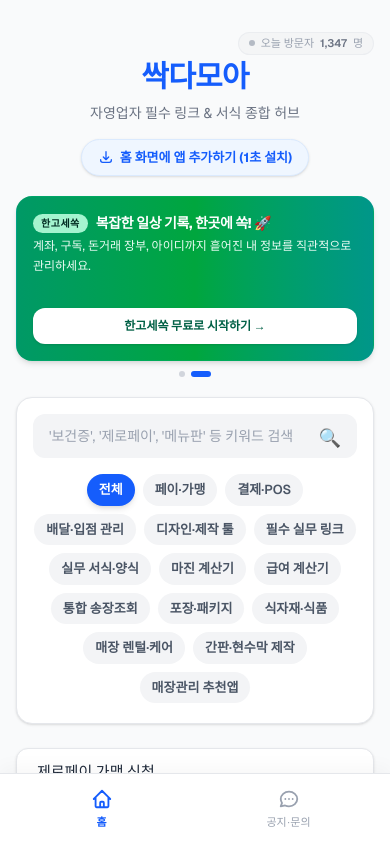
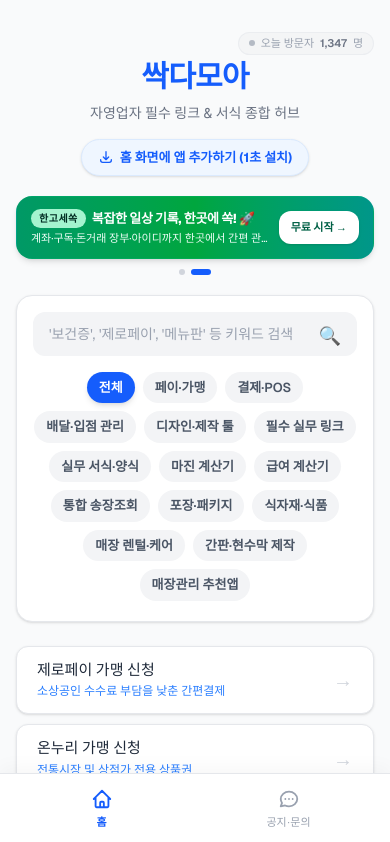
Before and after one commit to hannune-s/ssakdamoa, a Next.js app: page / in a window 390 px wide. Shown: the top 842 px of the page. Built offline with nearby package versions, Linux system fonts and the light colour scheme; no server answers; the database is empty.

Commit message:
style: optimize sliding promo banners for mobile viewport

```diff
--- a/src/app/page.tsx
+++ b/src/app/page.tsx
@@ -114,8 +114,11 @@ const PROMO_BANNERS = [
     badge: '문자비 0원',
     badgeClass: 'bg-yellow-300 text-[#5F0080]',
     title: '라이브 홈쇼핑을 내 매장으로! 매출 폭발 1초 전단지 🚀',
+    mobileTitle: '매출 폭발! 1초 스마트 전단지 🚀',
     subtitle: '비싼 문자비 평생 0원! 3초 세일 등록과 실시간 품절 푸시 알림으로 단골 지갑을 여세요.',
+    mobileSubtitle: '문자비 평생 0원! 3초 세일 등록 & 실시간 품절 푸시 알림',
     buttonText: '1초 모바일 전단지 무료 체험 →',
+    mobileButtonText: '무료 체험 →',
     url: 'https://www.nao3.kr/',
     bgClass: 'bg-gradient-to-r from-[#5F0080] via-purple-800 to-fuchsia-800 hover:from-[#4a0063] hover:to-fuchsia-900 border-purple-500/30',
     subTextClass: 'text-purple-100',
@@ -125,9 +128,12 @@ const PROMO_BANNERS = [
     id: 'hangose',
     badge: '한고세쏙',
     badgeClass: 'bg-emerald-200 text-emerald-950',
-    title: '복잡한 일상 기록, 한곳에 쏙! 🚀',
+    title: '복잡한 일상·매장 기록, 한곳에 쏙! 🚀',
+    mobileTitle: '복잡한 일상 기록, 한곳에 쏙! 🚀',
     subtitle: '계좌, 구독, 돈거래 장부, 아이디까지 흩어진 내 정보를 직관적으로 관리하세요.',
+    mobileSubtitle: '계좌·구독·돈거래 장부·아이디까지 한곳에서 간편 관리',
     buttonText: '한고세쏙 무료로 시작하기 →',
+    mobileButtonText: '무료 시작 →',
     url: 'https://hangose-me.vercel.app/landing.html',
     bgClass: 'bg-gradient-to-r from-emerald-600 via-green-600 to-teal-600 hover:from-emerald-700 hover:to-teal-700 border-emerald-500/30',
     subTextClass: 'text-emerald-50',
@@ -495,23 +501,26 @@ export default function Home() {
                 href={banner.id === 'hangose' ? hangoseUrl : banner.url}
                 target="_blank"
                 rel="noopener noreferrer"
-                className={`w-full shrink-0 ${banner.bgClass} p-4 sm:px-5 sm:py-4 text-white flex flex-col sm:flex-row sm:items-center justify-between gap-3 transition-colors group border`}
+                className={`w-full shrink-0 ${banner.bgClass} px-3.5 py-3 sm:px-5 sm:py-4 text-white flex flex-row items-center justify-between gap-2.5 sm:gap-3 transition-colors group border`}
               >
-                <div className="text-left">
-                  <div className="flex items-center gap-2 mb-1">
+                <div className="text-left min-w-0 flex-1">
+                  <div className="flex items-center gap-1.5 sm:gap-2 mb-0.5 sm:mb-1">
                     <span className={`${banner.badgeClass} text-[10px] font-extrabold px-2 py-0.5 rounded-full uppercase tracking-wider shrink-0`}>
                       {banner.badge}
                     </span>
-                    <h3 className="text-sm sm:text-[15px] font-extrabold tracking-tight text-white">
-                      {banner.title}
+                    <h3 className="text-[13px] sm:text-[15px] font-extrabold tracking-tight text-white truncate">
+                      <span className="sm:hidden">{banner.mobileTitle}</span>
+                      <span className="hidden sm:inline">{banner.title}</span>
                     </h3>
                   </div>
-                  <p className={`${banner.subTextClass} text-xs leading-relaxed break-keep`}>
-                    {banner.subtitle}
+                  <p className={`${banner.subTextClass} text-[11px] sm:text-xs leading-snug sm:leading-relaxed truncate sm:whitespace-normal sm:break-keep`}>
+                    <span className="sm:hidden">{banner.mobileSubtitle}</span>
+                    <span className="hidden sm:inline">{banner.subtitle}</span>
                   </p>
                 </div>
-                <div className={`shrink-0 ${banner.btnClass} font-extrabold text-xs py-2.5 px-4 rounded-xl shadow-sm transition-colors text-center whitespace-nowrap`}>
-                  {banner.buttonText}
+                <div className={`shrink-0 ${banner.btnClass} font-extrabold text-[11px] sm:text-xs py-2 px-3 sm:py-2.5 sm:px-4 rounded-xl shadow-sm transition-colors text-center whitespace-nowrap`}>
+                  <span className="sm:hidden">{banner.mobileButtonText}</span>
+                  <span className="hidden sm:inline">{banner.buttonText}</span>
                 </div>
               </a>
             ))}
```
